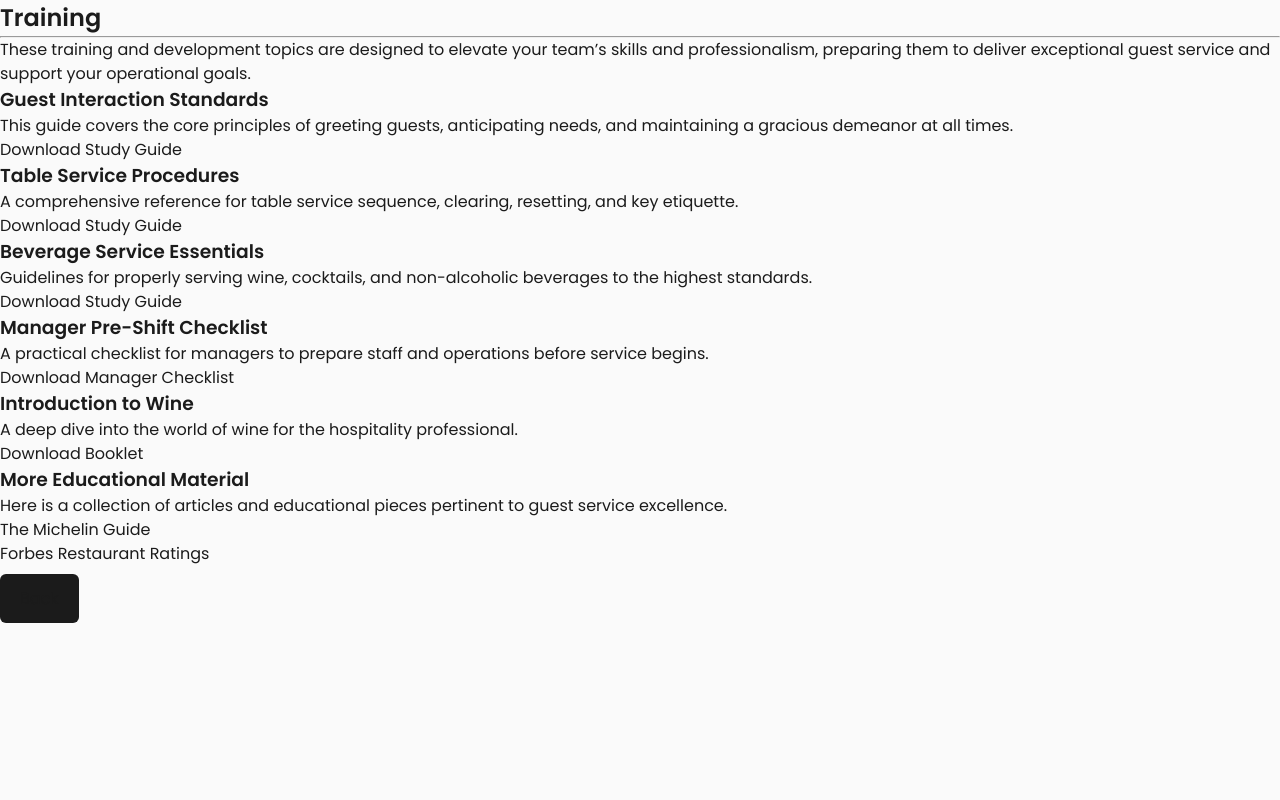
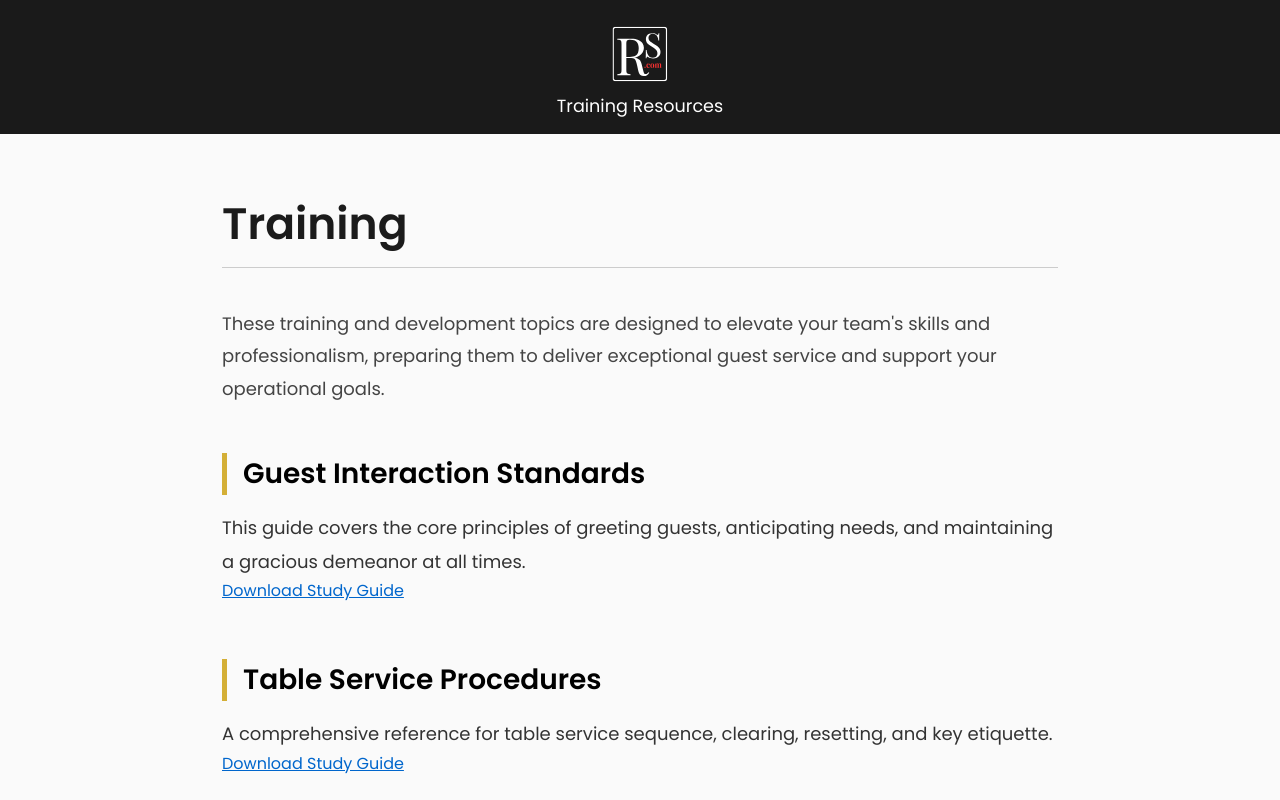
Before and after one commit to Dereks-Projects/restaurant-service-standards, a React (Vite) app: page /resources/training in a window 1280 px wide. Built offline with nearby package versions, Linux system fonts and the light colour scheme.

Commit message:
css added to broken pages

```diff
--- a/src/pages/ResourcesOverviewPage.jsx
+++ b/src/pages/ResourcesOverviewPage.jsx
@@ -1,19 +1,16 @@
 // 📄 FILE: src/pages/ResourcesOverviewPage.jsx
-// PURPOSE: Resources overview page with integrated navigation
-// Uses same styling as OverviewPage for consistency
 
 import React, { useEffect, useState } from 'react';
 import { useNavigate } from 'react-router-dom';
 import Header from '../components/Header';
 import MobileNav from '../components/MobileNav';
 import DesktopFooter from '../components/DesktopFooter';
-import '../styles/OverviewPage.css';
+import "../styles/OverviewPage.css";
 
 function ResourcesOverviewPage() {
   const navigate = useNavigate();
   const [isMobile, setIsMobile] = useState(window.innerWidth <= 767);
 
-  // Listen for window resize to toggle between mobile/desktop footer
   useEffect(() => {
     const handleResize = () => {
       setIsMobile(window.innerWidth <= 767);
@@ -25,29 +22,18 @@ function ResourcesOverviewPage() {
 
   return (
     <div className="overview-page">
-      {/* Header - appears on both mobile and desktop */}
       <Header subtitle="Resources" />
 
-      {/* Main content area */}
       <main className="overview-page__content">
-        {/* Page Title - using div instead of h2 */}
-        <div className="overview-page__title">
-          Resources
-        </div>
-
-        {/* Divider line */}
+        <div className="overview-page__title">Resources</div>
         <div className="overview-page__divider"></div>
-
-        {/* Intro paragraph */}
         <p className="overview-page__intro">
           The Resources section provides a roadmap for building a culture of excellence within your team. By leveraging the materials here, your restaurant can develop a structured training and development program that improves execution, consistency, and guest satisfaction while preparing for awards, accolades, and long-term success. Be sure to visit the Training tab, as it contains essential materials that complement the resources provided here.
         </p>
 
         {/* Section 1 */}
         <div className="overview-page__section">
-          <div className="overview-page__section-title">
-            Use Case: Why Deploy Training and Development
-          </div>
+          <div className="overview-page__section-title">Use Case: Why Deploy Training and Development</div>
           <p className="overview-page__section-text">
             A formal training and development program ensures every team member understands expectations and can deliver consistent service regardless of tenure or experience. This structured approach reduces variability and improves both employee confidence and guest satisfaction.
           </p>
@@ -55,9 +41,7 @@ function ResourcesOverviewPage() {
 
         {/* Section 2 */}
         <div className="overview-page__section">
-          <div className="overview-page__section-title">
-            Restaurant Ratings and Shopper Reports
-          </div>
+          <div className="overview-page__section-title">Restaurant Ratings and Shopper Reports</div>
           <p className="overview-page__section-text">
             Restaurant ratings organizations and mystery shopper programs evaluate all aspects of the guest experience. A dedicated training and development program ensures that your staff understands and delivers upon the precise behaviors and standards that lead to higher scores and greater recognition.
           </p>
@@ -65,9 +49,7 @@ function ResourcesOverviewPage() {
 
         {/* Section 3 */}
         <div className="overview-page__section">
-          <div className="overview-page__section-title">
-            Driving Revenue through Education
-          </div>
+          <div className="overview-page__section-title">Driving Revenue through Education</div>
           <p className="overview-page__section-text">
             Training and development directly impact the bottom line. Staff who are confident and knowledgeable increase upsell opportunities, drive repeat visits, and ensure that each guest leaves with a positive impression that leads to long-term loyalty.
           </p>
@@ -75,29 +57,18 @@ function ResourcesOverviewPage() {
 
         {/* Section 4 */}
         <div className="overview-page__section">
-          <div className="overview-page__section-title">
-            Management Focus on Training
-          </div>
+          <div className="overview-page__section-title">Management Focus on Training</div>
           <p className="overview-page__section-text">
             Managers benefit from having a formal roadmap for education and training. This improves leadership consistency, provides clear expectations, and ensures that your management team is aligned around goals related to guest service, staff development, and operational excellence.
           </p>
         </div>
 
-        {/* Back Button */}
-        <button
-          className="overview-page__back-button"
-          onClick={() => navigate('/resources')}
-        >
-          Back to Resources
+        <button className="overview-page__back-button" onClick={() => navigate(-1)}>
+          Back
         </button>
       </main>
 
-      {/* Footer - conditional rendering based on screen size */}
-      {isMobile ? (
-        <MobileNav />
-      ) : (
-        <DesktopFooter />
-      )}
+      {isMobile ? <MobileNav /> : <DesktopFooter />}
     </div>
   );
 }
--- a/src/pages/ResourcesTrainingPage.jsx
+++ b/src/pages/ResourcesTrainingPage.jsx
@@ -1,24 +1,41 @@
 // 📄 FILE: src/pages/ResourcesTrainingPage.jsx
 
+import React, { useEffect, useState } from 'react';
+import { useNavigate } from 'react-router-dom';
+import Header from '../components/Header';
+import MobileNav from '../components/MobileNav';
+import DesktopFooter from '../components/DesktopFooter';
 import "../styles/OverviewPage.css";
 
 function ResourcesTrainingPage() {
+  const navigate = useNavigate();
+  const [isMobile, setIsMobile] = useState(window.innerWidth <= 767);
+
+  useEffect(() => {
+    const handleResize = () => {
+      setIsMobile(window.innerWidth <= 767);
+    };
+
+    window.addEventListener('resize', handleResize);
+    return () => window.removeEventListener('resize', handleResize);
+  }, []);
+
   return (
-    <div className="intro-page-container">
-      <div className="intro-article">
-        {/* Page Title */}
-        <h2 className="overview-page-title">Training</h2>
-        <hr className="overview-title-divider" />
+    <div className="overview-page">
+      <Header subtitle="Training Resources" />
 
-        {/* Intro Paragraph */}
-        <p className="overview-intro-paragraph">
-          These training and development topics are designed to elevate your team’s skills and professionalism, preparing them to deliver exceptional guest service and support your operational goals.
+      <main className="overview-page__content">
+        <div className="overview-page__title">Training</div>
+        <div className="overview-page__divider"></div>
+
+        <p className="overview-page__intro">
+          These training and development topics are designed to elevate your team's skills and professionalism, preparing them to deliver exceptional guest service and support your operational goals.
         </p>
 
         {/* Section 1 */}
-        <div className="intro-section">
-          <h3 className="intro-section-title">Guest Interaction Standards</h3>
-          <p className="intro-section-text">
+        <div className="overview-page__section">
+          <div className="overview-page__section-title">Guest Interaction Standards</div>
+          <p className="overview-page__section-text">
             This guide covers the core principles of greeting guests, anticipating needs, and maintaining a gracious demeanor at all times.
           </p>
           <a href="/training/guest-interactions.pdf" target="_blank" rel="noopener noreferrer">
@@ -27,9 +44,9 @@ function ResourcesTrainingPage() {
         </div>
 
         {/* Section 2 */}
-        <div className="intro-section">
-          <h3 className="intro-section-title">Table Service Procedures</h3>
-          <p className="intro-section-text">
+        <div className="overview-page__section">
+          <div className="overview-page__section-title">Table Service Procedures</div>
+          <p className="overview-page__section-text">
             A comprehensive reference for table service sequence, clearing, resetting, and key etiquette.
           </p>
           <a href="/training/table-service.pdf" target="_blank" rel="noopener noreferrer">
@@ -38,9 +55,9 @@ function ResourcesTrainingPage() {
         </div>
 
         {/* Section 3 */}
-        <div className="intro-section">
-          <h3 className="intro-section-title">Beverage Service Essentials</h3>
-          <p className="intro-section-text">
+        <div className="overview-page__section">
+          <div className="overview-page__section-title">Beverage Service Essentials</div>
+          <p className="overview-page__section-text">
             Guidelines for properly serving wine, cocktails, and non-alcoholic beverages to the highest standards.
           </p>
           <a href="/training/beverage-service.pdf" target="_blank" rel="noopener noreferrer">
@@ -49,9 +66,9 @@ function ResourcesTrainingPage() {
         </div>
 
         {/* Section 4 */}
-        <div className="intro-section">
-          <h3 className="intro-section-title">Manager Pre-Shift Checklist</h3>
-          <p className="intro-section-text">
+        <div className="overview-page__section">
+          <div className="overview-page__section-title">Manager Pre-Shift Checklist</div>
+          <p className="overview-page__section-text">
             A practical checklist for managers to prepare staff and operations before service begins.
           </p>
           <a href="/training/manager-checklist.pdf" target="_blank" rel="noopener noreferrer">
@@ -60,9 +77,9 @@ function ResourcesTrainingPage() {
         </div>
 
         {/* Section 5 */}
-        <div className="intro-section">
-          <h3 className="intro-section-title">Introduction to Wine</h3>
-          <p className="intro-section-text">
+        <div className="overview-page__section">
+          <div className="overview-page__section-title">Introduction to Wine</div>
+          <p className="overview-page__section-text">
             A deep dive into the world of wine for the hospitality professional.
           </p>
           <a href="/training/intro-wine.pdf" target="_blank" rel="noopener noreferrer">
@@ -70,10 +87,10 @@ function ResourcesTrainingPage() {
           </a>
         </div>
 
-        {/* Section 5 */}
-        <div className="intro-section">
-          <h3 className="intro-section-title">More Educational Material</h3>
-          <p className="intro-section-text">
+        {/* Section 6 */}
+        <div className="overview-page__section">
+          <div className="overview-page__section-title">More Educational Material</div>
+          <p className="overview-page__section-text">
             Here is a collection of articles and educational pieces pertinent to guest service excellence.
           </p>
           <a href="/training/michelin-guide.pdf" target="_blank" rel="noopener noreferrer">
@@ -84,11 +101,12 @@ function ResourcesTrainingPage() {
           </a>
         </div>
 
-        {/* Back Button */}
-        <button className="intro-back-button" onClick={() => window.history.back()}>
+        <button className="overview-page__back-button" onClick={() => navigate(-1)}>
           Back
         </button>
-      </div>
+      </main>
+
+      {isMobile ? <MobileNav /> : <DesktopFooter />}
     </div>
   );
 }
```
